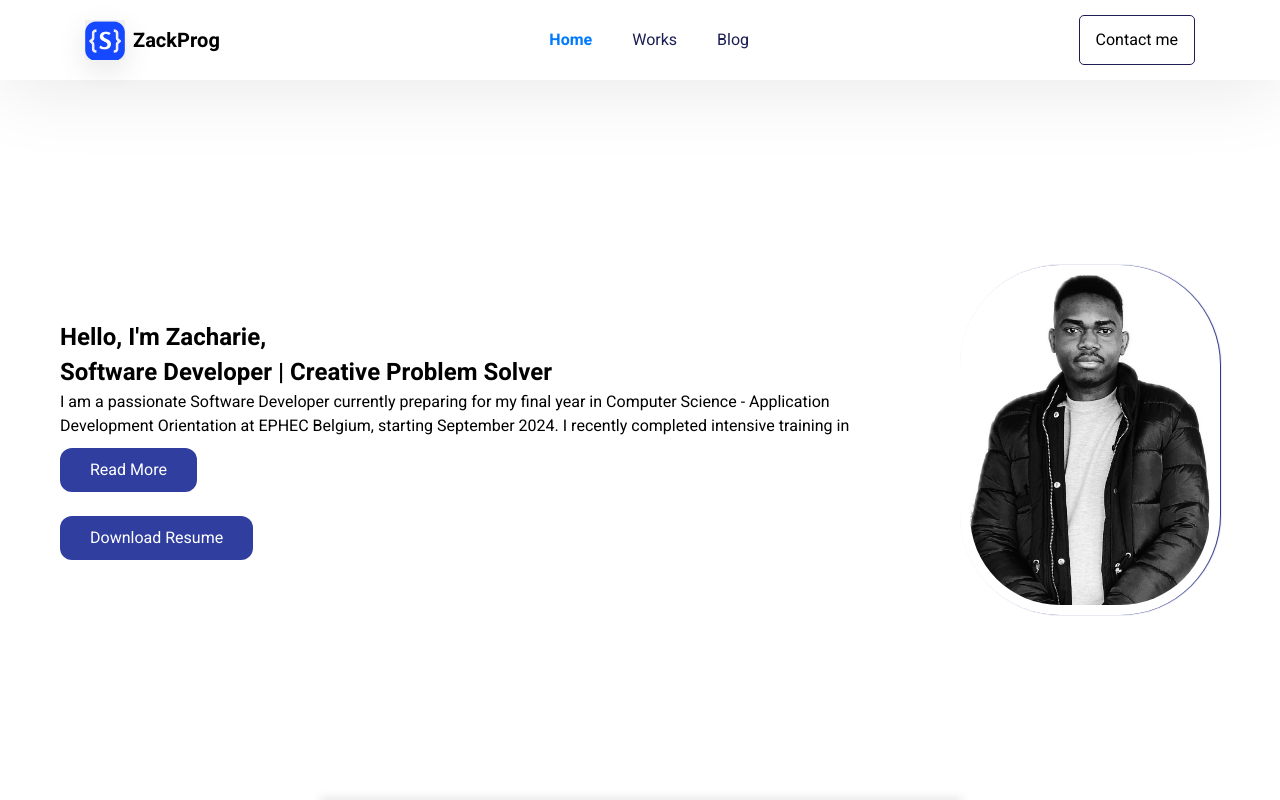
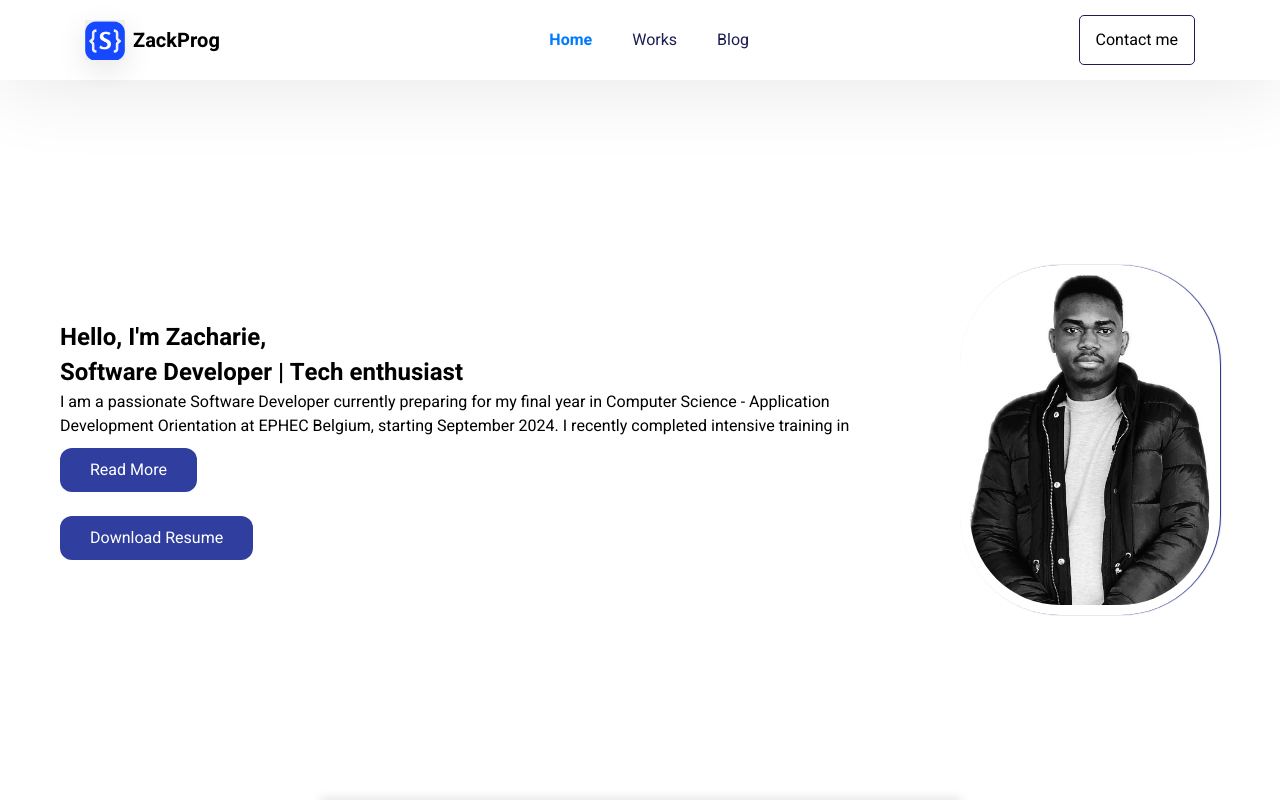
Before and after one commit to zack97/my_portfolio, a React (Vite) app: page / in a window 1280 px wide. Shown: the top 800 px of the page. Built offline with nearby package versions, Linux system fonts and the light colour scheme.

Commit message:
uploading  jobsearching app done 6

```diff
--- a/src/components/Home.jsx
+++ b/src/components/Home.jsx
@@ -30,7 +30,7 @@ const Home = () => {
         <div className="info">
           <h2>
             Hello, I'm Zacharie, <br />
-            Software Developer | Creative Problem Solver
+            Software Developer | Tech enthusiast
           </h2>
           <div className={`profile-text ${isExpanded ? "expanded" : ""}`}>
             <p>
```
Also changed, not shown: 2 other files (tests, documents, lock files or other folders).
